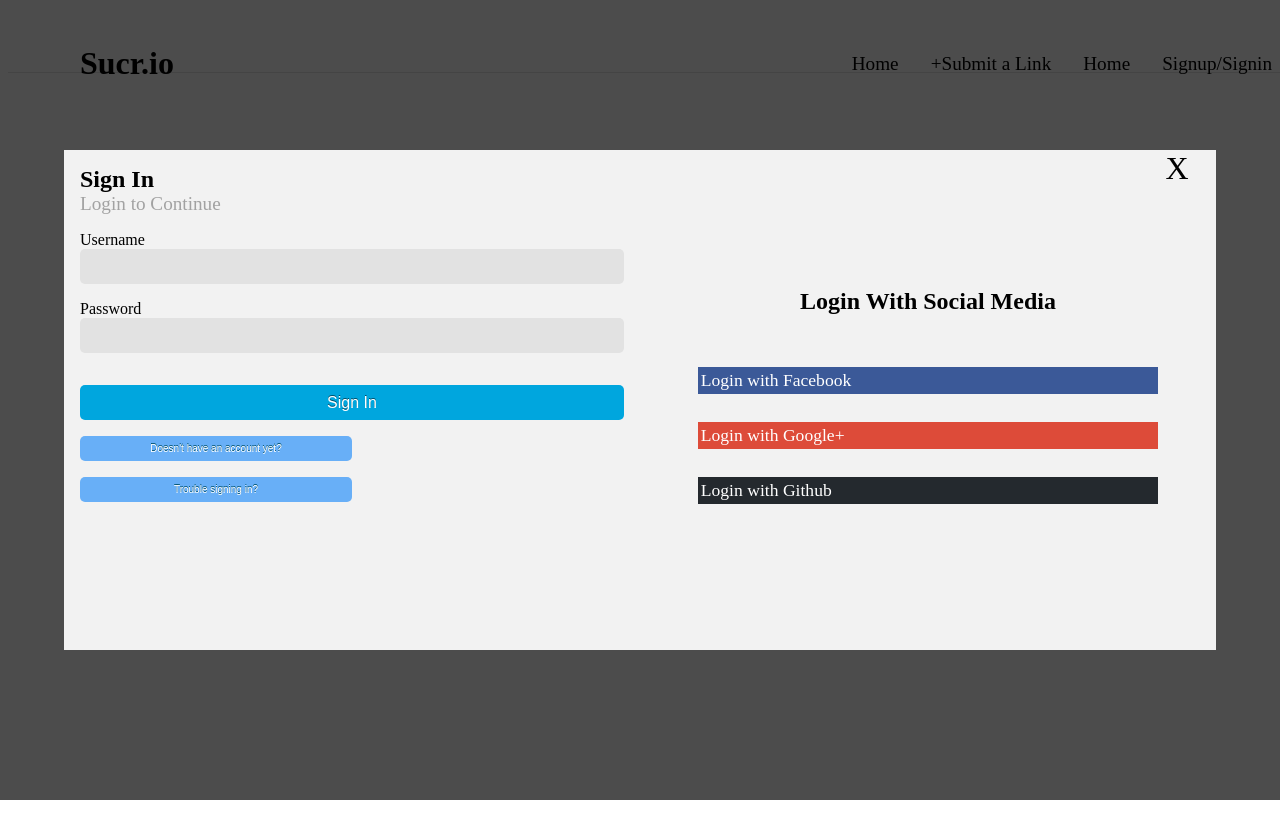
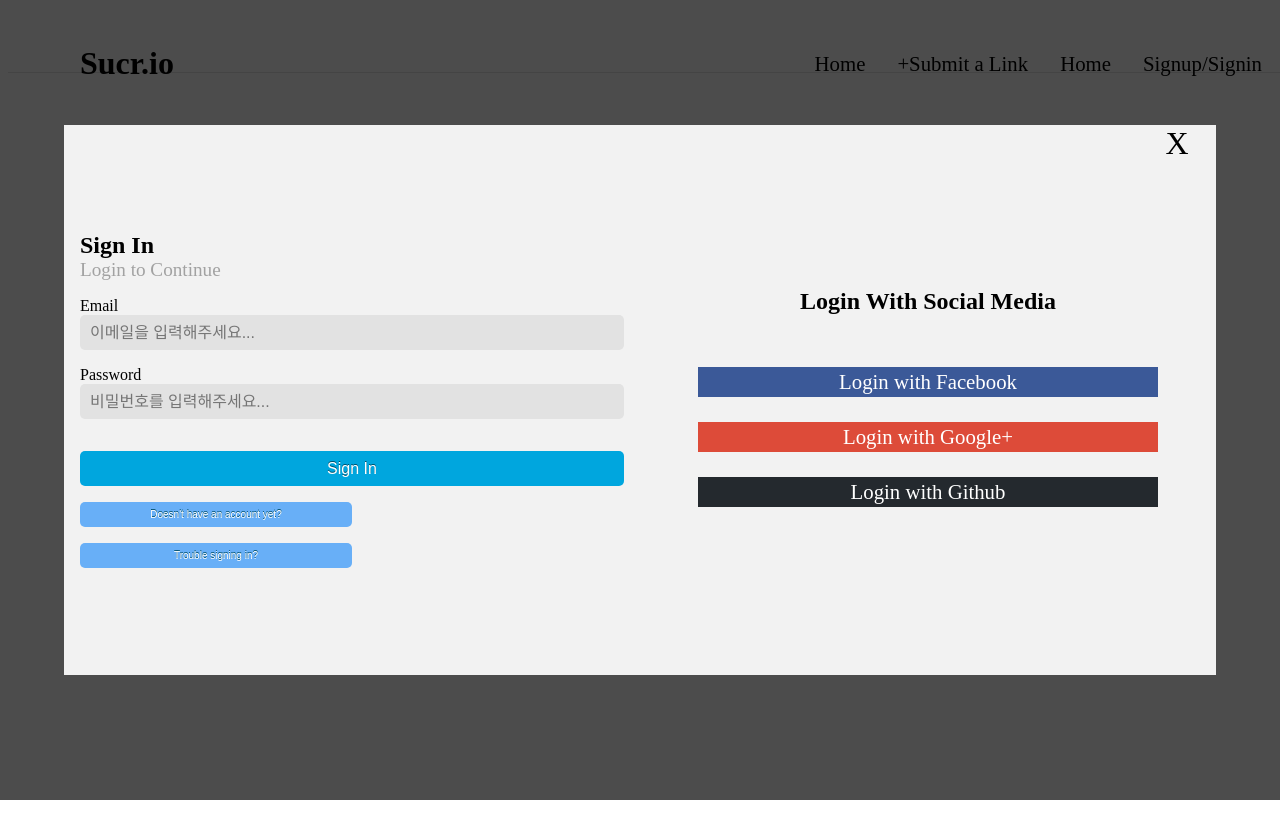
Before and after one commit to Suu543/Course_Recommender, a Next.js app in the folder frontend/: page / in a window 1280 px wide. Both pictures are taken after a click on the link "Signup/Signin". Shown: the top 838 px of the page. Before the commit the page ends 800 px from the top, so only its background shows below. Built offline with nearby package versions, Linux system fonts and the light colour scheme.

Commit message:
Part-2 Success-Error AlertBar 생성

```diff
--- a/frontend/components/Account/Account.jsx
+++ b/frontend/components/Account/Account.jsx
@@ -21,23 +21,25 @@ const AccountWrapper = styled.div`
 const AccountSigninWrapper = styled.div`
   position: absolute;
   width: 90%;
-  height: 500px;
+  height: 550px;
   background-color: #f2f2f2;
   display: grid;
   z-index: ${({ over }) => (over ? 1 : 2)};
   grid-template-columns: repeat(2, 1fr);
+  align-items: center;
+  justify-content: center;
 
   @media screen and (max-width: 600px) {
     grid-template-columns: 1fr;
     grid-template-rows: 310px 310px;
-    height: 620px;
+    height: 700px;
   }
 `;
 
 const AccountSignupWrapper = styled.div`
   position: absolute;
   width: 90%;
-  height: 500px;
+  height: 550px;
   background-color: #f2f2f2;
   display: grid;
   z-index: ${({ over }) => (over ? 2 : 1)};
@@ -45,15 +47,26 @@ const AccountSignupWrapper = styled.div`
 
   @media screen and (max-width: 600px) {
     grid-template-columns: 1fr;
-    grid-template-rows: 310px 310px;
-    height: 620px;
+    grid-template-rows: 350px 310px;
+    height: 700px;
   }
+`;
+
+// For the Purpose of Event Delegation
+const Overlay = styled.div`
+  position: absolute;
+  width: 100%;
+  height: 100%;
+  visibility: ${({ open }) => (open ? "visible" : "hidden")};
+  z-index: 2;
 `;
 
 const Account = ({ open, setOpen }) => {
   const [over, setOver] = useState(false);
 
   return (
+    <React.Fragment>
+      <Overlay onClick={() => setOpen(!open)} open={open} />
       <AccountWrapper open={open}>
         <AccountSigninWrapper over={over}>
           <Signin over={over} setOver={setOver} />
@@ -64,6 +77,7 @@ const Account = ({ open, setOpen }) => {
           <SocialAccount open={open} setOpen={setOpen} />
         </AccountSignupWrapper>
       </AccountWrapper>
+    </React.Fragment>
   );
 };
 
--- a/frontend/components/Account/AccountElements/Signin.jsx
+++ b/frontend/components/Account/AccountElements/Signin.jsx
@@ -6,6 +6,8 @@ import {
   Button,
   Input,
 } from "./AccountComponents";
+
+import { showSuccessAlert, showErrorAlert } from "./alert";
 
 const Signin = ({ over, setOver }) => {
   return (
@@ -17,12 +19,12 @@ const Signin = ({ over, setOver }) => {
       </Field>
       <form>
         <Field>
-          <label>Username</label>
-          <Input type="text" />
+          <label>Email</label>
+          <Input type="text" placeholder="이메일을 입력해주세요..." />
         </Field>
         <Field>
           <label>Password</label>
-          <Input type="password" />
+          <Input type="password" placeholder="비밀번호를 입력해주세요..." />
         </Field>
         <Field>
           <Button>Sign In</Button>
--- a/frontend/components/Account/AccountElements/Signup.jsx
+++ b/frontend/components/Account/AccountElements/Signup.jsx
@@ -8,17 +8,28 @@ import {
   Input,
 } from "./AccountComponents";
 
+import { ShowSuccessAlert, ShowErrorAlert } from "./alert";
+
 const Signup = ({ over, setOver }) => {
   const [state, setState] = useState({
-    name: "",
-    email: "",
+    name: "abc",
+    email: "abcdefg@something.com",
     password: "",
     confirmed: "",
     error: "",
     success: "",
+    buttonText: "Register",
   });
 
-  const { name, email, password, confirmed, error, success } = state;
+  const {
+    name,
+    email,
+    password,
+    confirmed,
+    error,
+    success,
+    buttonText,
+  } = state;
 
   const handleChange = (name) => (e) => {
     setState({ ...state, [name]: e.target.value, error: "", success: "" });
@@ -27,17 +38,31 @@ const Signup = ({ over, setOver }) => {
 
   const handleSubmit = async (e) => {
     e.preventDefault();
+    setState({ ...state, buttonText: "Registering..." });
     if (password == confirmed) {
       try {
-        let req = await axios.post("http://localhost:8000/api/register", {
+        let response = await axios.post("http://localhost:8000/api/register", {
           name,
           email,
           password,
         });
-
-        console.log(req.data.message);
-      } catch (err) {
-        console.log(err);
+        console.log("Signup-Response", response);
+        setState({
+          ...state,
+          name: "",
+          email: "",
+          password: "",
+          confirmed: "",
+          buttonText: "Submitted",
+          success: response.data.message,
+        });
+      } catch (error) {
+        console.log("Signup-Error", error);
+        setState({
+          ...state,
+          buttonText: "Register",
+          error: error.response.data.error,
+        });
       }
     }
   };
@@ -47,6 +72,8 @@ const Signup = ({ over, setOver }) => {
       <Field>
         <b>Register</b> <br />
         <small>Create Your Account</small>
+        {success && <ShowSuccessAlert>{success}</ShowSuccessAlert>}
+        {error && <ShowErrorAlert>{error}</ShowErrorAlert>}
       </Field>
       <form onSubmit={handleSubmit}>
         <Field>
@@ -85,9 +112,8 @@ const Signup = ({ over, setOver }) => {
             placeholder="비밀번호를 한 번 더 입력해주세요!"
           />
         </Field>
-
         <Field>
-          <Button>Register Now!</Button>
+          <Button>{buttonText}</Button>
         </Field>
       </form>
       <Field>
--- a/frontend/components/Account/AccountElements/SocialAccount.jsx
+++ b/frontend/components/Account/AccountElements/SocialAccount.jsx
@@ -7,11 +7,18 @@ const SocialWrapper = styled.div`
   align-items: center;
   justify-content: center;
   display: relative;
+
+  @media screen and (max-width: 600px) {
+    align-items: flex-end;
+    justify-content: flex-end;
+  }
 `;
 
 const SocialTitle = styled.h2`
   font-size: 1.5rem;
   padding-bottom: 2rem;
+  display: block;
+  align-self: center;
 `;
 
 const SocialField = styled.div`
@@ -28,28 +35,31 @@ const SocialField = styled.div`
 const SocialFacebook = styled.a`
   display: block;
   color: white;
-  font-size: 1.1rem;
+  font-size: 1.3rem;
   text-decoration: none;
   background-color: #3b5998;
   padding: 0.2rem;
+  text-align: center;
 `;
 
 const SocialGoogle = styled.a`
   display: block;
   color: white;
-  font-size: 1.1rem;
+  font-size: 1.3rem;
   text-decoration: none;
   background-color: #dd4b39;
   padding: 0.2rem;
+  text-align: center;
 `;
 
 const SocialGithub = styled.a`
   display: block;
   color: white;
-  font-size: 1.1rem;
+  font-size: 1.3rem;
   text-decoration: none;
   background-color: #24292e;
   padding: 0.2rem;
+  text-align: center;
 `;
 
 const PopupClose = styled.div`
--- /dev/null
+++ b/frontend/components/Account/AccountElements/alert.jsx
@@ -0,0 +1,35 @@
+import styled from "styled-components";
+
+const ShowSuccessAlert = styled.div`
+  color: white;
+  font-size: 15px;
+  background: #007bff;
+  width: 100%;
+  margin: auto;
+  text-align: center;
+  height: 45px;
+  border: none;
+  margin-top: 1rem;
+  outline: none;
+  border-radius: 5px;
+  text-shadow: 0 -1px #00506b;
+  padding: 0;
+`;
+
+const ShowErrorAlert = styled.div`
+  color: black;
+  font-size: 13px;
+  background: #ee5a66;
+  width: 100%;
+  margin: auto;
+  text-align: center;
+  height: 35px;
+  border: none;
+  margin-top: 1rem;
+  outline: none;
+  border-radius: 5px;
+  text-shadow: 0 -1px #00506b;
+  padding: 0;
+`;
+
+export { ShowSuccessAlert, ShowErrorAlert };
--- a/frontend/components/Navbar/NavElements/NavAnchor.jsx
+++ b/frontend/components/Navbar/NavElements/NavAnchor.jsx
@@ -1,7 +1,7 @@
 import styled from "styled-components";
 
 const NavAnchor = styled.a`
-  font-size: calc(0.4rem + 1vw);
+  font-size: calc(0.5rem + 1vw);
   text-decoration: none;
   color: black;
   margin: 1rem;
--- a/frontend/components/Navbar/NavElements/NavUl.jsx
+++ b/frontend/components/Navbar/NavElements/NavUl.jsx
@@ -1,6 +1,7 @@
 import styled from "styled-components";
 
 const NavUl = styled.ul`
+  margin-right: 10px;
   font-size: 1rem;
   list-style: none;
   display: flex;
--- a/frontend/pages/_document.js
+++ b/frontend/pages/_document.js
@@ -11,6 +11,7 @@ const GlobalStyle = createGlobalStyle`
 
     body {
         width: 100vw;
+        overflow-x: hidden;
     }
 `;
 
```
Also changed, not shown: 2 other files (tests, documents, lock files or other folders). Lines whose indentation alone changed are shown as unchanged.
